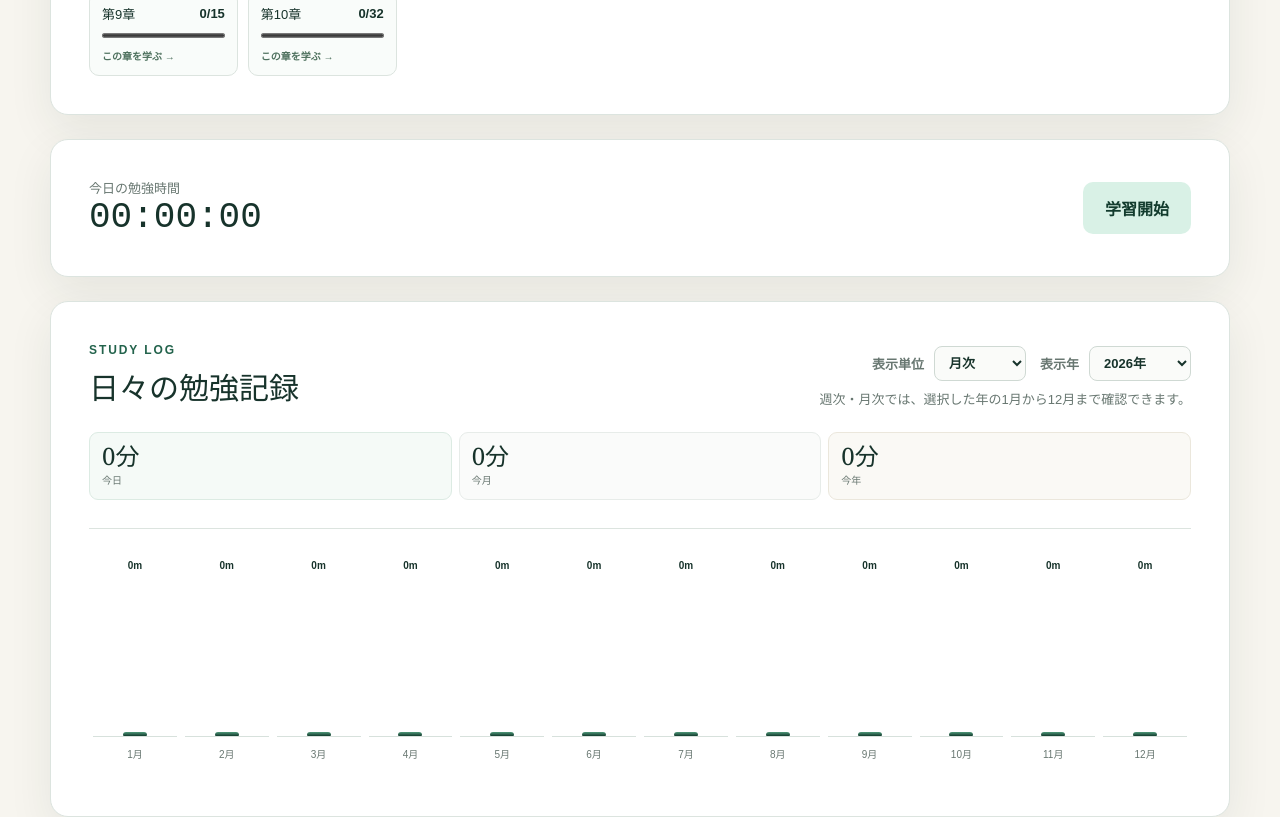
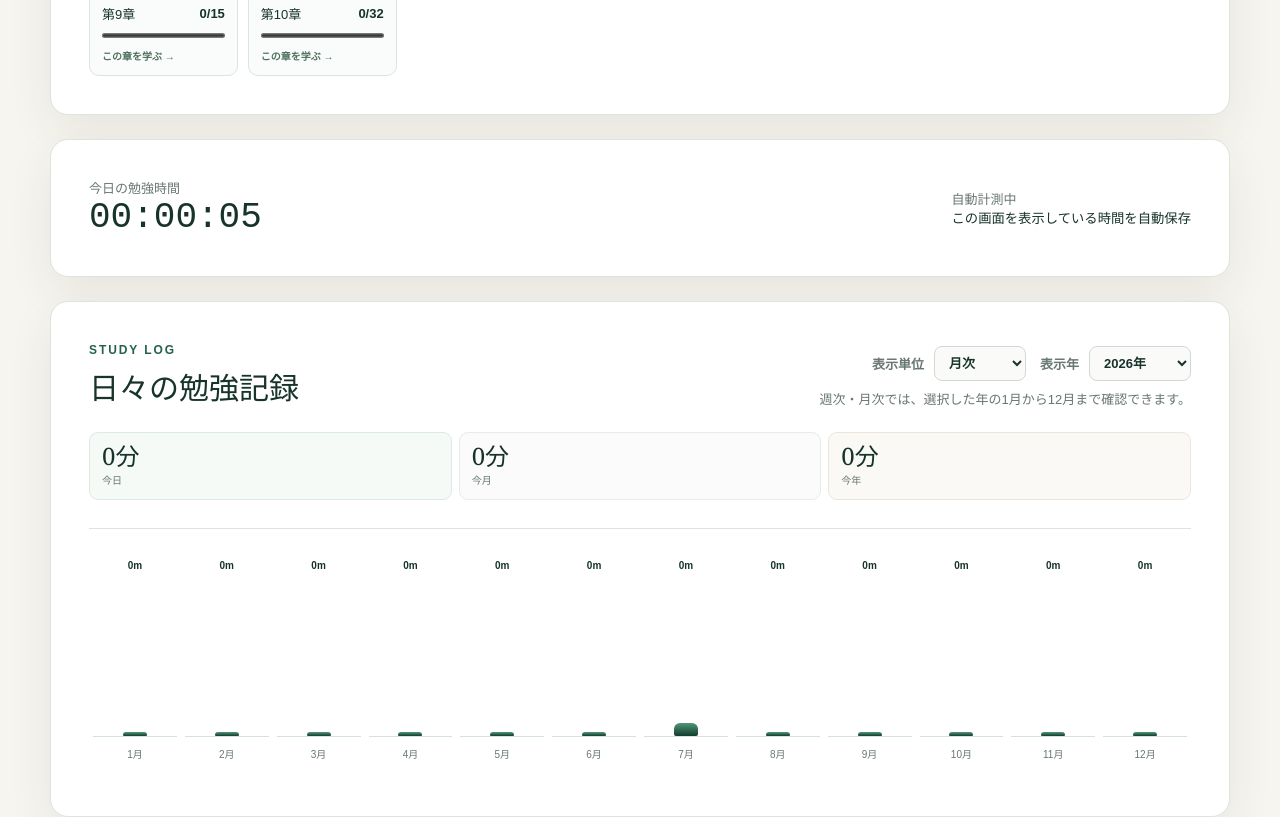
Before and after one commit to yoshi123027-del/actuary-app-seiho1, a Next.js app in the folder vercel/: page / in a window 1280 px wide. Shown: the part 1140-1957 px from the top of the page. Built offline with nearby package versions, Linux system fonts and the light colour scheme.

Commit message:
サイト表示中の勉強時間を自動計測する

```diff
--- a/vercel/app/page.js
+++ b/vercel/app/page.js
@@ -255,54 +255,97 @@ function useStudyTimer(storageKey) {
   const timerStorageKey = `${storageKey}_study_time_v1`;
   const [dailySeconds, setDailySeconds] = useState({});
   const [activeSince, setActiveSince] = useState(null);
-  const [ready, setReady] = useState(false);
   const [now, setNow] = useState(0);
+  const dailySecondsRef = useRef({});
+  const activeSinceRef = useRef(null);
 
   useEffect(() => {
-    const current = Date.now();
-    setNow(current);
+    let savedDays = {};
     try {
       const saved = JSON.parse(localStorage.getItem(timerStorageKey) || "null");
-      if (saved && typeof saved === "object") {
-        setDailySeconds(saved.dailySeconds || {});
-        setActiveSince(Number.isFinite(saved.activeSince) ? saved.activeSince : null);
-      }
+      if (saved && typeof saved === "object") savedDays = saved.dailySeconds || {};
     } catch {
       // 壊れた保存値は無視する。
     }
-    setReady(true);
+
+    dailySecondsRef.current = savedDays;
+    setDailySeconds(savedDays);
+
+    const persist = (days) => {
+      localStorage.setItem(timerStorageKey, JSON.stringify({ dailySeconds: days }));
+    };
+
+    const start = (timestamp) => {
+      if (activeSinceRef.current == null) {
+        activeSinceRef.current = timestamp;
+        setActiveSince(timestamp);
+      }
+      setNow(timestamp);
+    };
+
+    const commit = (timestamp, keepRunning = false) => {
+      const startedAt = activeSinceRef.current;
+      let nextDays = dailySecondsRef.current;
+      if (startedAt != null && timestamp > startedAt) {
+        nextDays = addStudyInterval(nextDays, startedAt, timestamp);
+        dailySecondsRef.current = nextDays;
+        setDailySeconds(nextDays);
+        persist(nextDays);
+      }
+      const nextActive = keepRunning ? timestamp : null;
+      activeSinceRef.current = nextActive;
+      setActiveSince(nextActive);
+      setNow(timestamp);
+    };
+
+    const handleVisibility = () => {
+      const current = Date.now();
+      if (document.visibilityState === "visible") start(current);
+      else commit(current);
+    };
+    const handlePageHide = () => commit(Date.now());
+    const handlePageShow = () => {
+      if (document.visibilityState === "visible") start(Date.now());
+    };
+
+    const current = Date.now();
+    if (document.visibilityState === "visible") start(current);
+    else setNow(current);
+
+    const intervalId = setInterval(() => {
+      const tick = Date.now();
+      setNow(tick);
+      const startedAt = activeSinceRef.current;
+      if (startedAt != null && tick - startedAt >= 30000) commit(tick, true);
+    }, 1000);
+
+    document.addEventListener("visibilitychange", handleVisibility);
+    window.addEventListener("pagehide", handlePageHide);
+    window.addEventListener("pageshow", handlePageShow);
+
+    return () => {
+      clearInterval(intervalId);
+      document.removeEventListener("visibilitychange", handleVisibility);
+      window.removeEventListener("pagehide", handlePageHide);
+      window.removeEventListener("pageshow", handlePageShow);
+      const stoppedAt = Date.now();
+      const startedAt = activeSinceRef.current;
+      if (startedAt != null && stoppedAt > startedAt) {
+        const nextDays = addStudyInterval(dailySecondsRef.current, startedAt, stoppedAt);
+        dailySecondsRef.current = nextDays;
+        persist(nextDays);
+        activeSinceRef.current = null;
+      }
+    };
   }, [timerStorageKey]);
 
-  useEffect(() => {
-    if (!ready) return;
-    localStorage.setItem(timerStorageKey, JSON.stringify({ dailySeconds, activeSince }));
-  }, [activeSince, dailySeconds, ready, timerStorageKey]);
-
-  useEffect(() => {
-    if (!activeSince) return undefined;
-    const intervalId = setInterval(() => setNow(Date.now()), 1000);
-    return () => clearInterval(intervalId);
-  }, [activeSince]);
-
   const displayedDailySeconds = useMemo(
-    () => activeSince && now ? addStudyInterval(dailySeconds, activeSince, now) : dailySeconds,
+    () => activeSince != null && now ? addStudyInterval(dailySeconds, activeSince, now) : dailySeconds,
     [activeSince, dailySeconds, now],
   );
 
-  const toggle = () => {
-    const current = Date.now();
-    setNow(current);
-    if (activeSince) {
-      setDailySeconds((days) => addStudyInterval(days, activeSince, current));
-      setActiveSince(null);
-    } else {
-      setActiveSince(current);
-    }
-  };
-
   return {
-    running: Boolean(activeSince),
-    toggle,
+    running: activeSince != null,
     dailySeconds: displayedDailySeconds,
     todaySeconds: displayedDailySeconds[japanDateKey(now || Date.now())] || 0,
     now: now || Date.now(),
@@ -565,7 +608,7 @@ function StudyHistory({ dailySeconds, now }) {
         <Stat value={formatCompactStudyDuration(yearlySeconds)} label="今年" tone="study-year" />
       </div>
       <div
-        className="study-chart"
+        className={`study-chart ${viewMode === "monthly" ? "study-chart-monthly" : ""}`}
         aria-label={`${viewLabel}で集計した勉強時間`}
         style={{ "--study-period-count": periods.length }}
       >
@@ -665,9 +708,12 @@ export default function Home() {
               onOpenReview={() => openQuestion(reviewRows[0]?.id || "", "後で復習問題")}
               onOpenChapter={openChapter}
             /></section>
-            <section className="surface timer">
+            <section className="surface timer automatic-timer">
               <div><span>今日の勉強時間</span><strong>{formatClock(studyTimer.todaySeconds)}</strong></div>
-              <button onClick={studyTimer.toggle}>{studyTimer.running ? "学習終了" : "学習開始"}</button>
+              <div className={`auto-timer-status ${studyTimer.running ? "is-running" : ""}`}>
+                <span><i aria-hidden="true" />{studyTimer.running ? "自動計測中" : "一時停止中"}</span>
+                <small>この画面を表示している時間を自動保存</small>
+              </div>
             </section>
             <StudyHistory dailySeconds={studyTimer.dailySeconds} now={studyTimer.now} />
           </>
```
